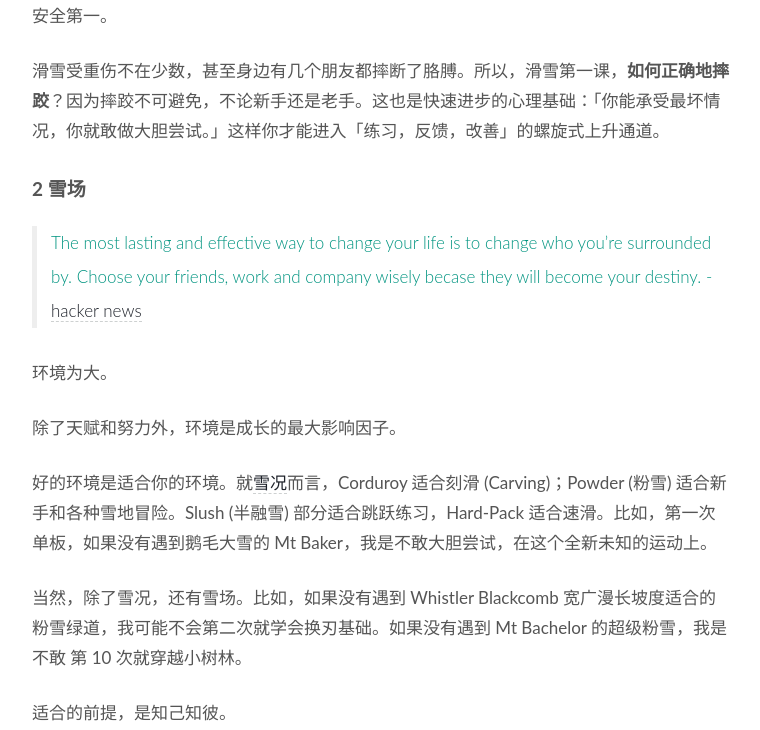
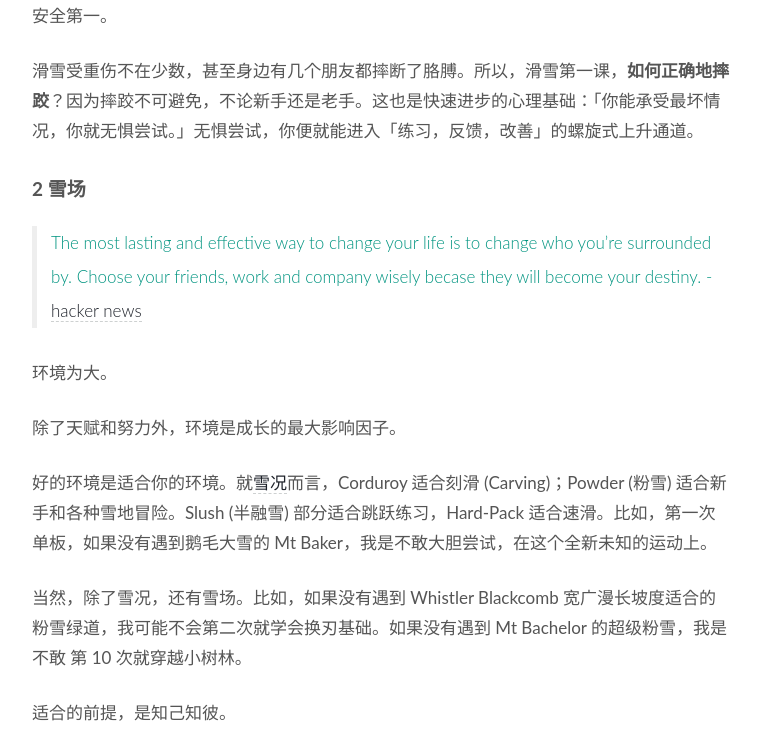
Before and after one commit to WillWang-X/willwang-x.github.io, a Jekyll site: the page built from _posts/blogs/2021-04-06-s-and-adventure.md, in a window 1280 px wide and 900 px high, scrolled down 1535 px, cut to the strip 170-900 px from the top of the window. Shown: the whole strip, without its empty margins (258-1018 px from the left). Built offline with Jekyll 4.4.1, drawn with Linux system fonts in a browser that asks for light colours.

Commit message:
Update for readability

```diff
--- a/_posts/blogs/2021-04-06-s-and-adventure.md
+++ b/_posts/blogs/2021-04-06-s-and-adventure.md
@@ -31,7 +31,7 @@ published: true
 
 安全第一。
 
-滑雪受重伤不在少数，甚至身边有几个朋友都摔断了胳膊。所以，滑雪第一课，**如何正确地摔跤**？因为摔跤不可避免，不论新手还是老手。这也是快速进步的心理基础：「你能承受最坏情况，你就敢做大胆尝试。」这样你才能进入「练习，反馈，改善」的螺旋式上升通道。
+滑雪受重伤不在少数，甚至身边有几个朋友都摔断了胳膊。所以，滑雪第一课，**如何正确地摔跤**？因为摔跤不可避免，不论新手还是老手。这也是快速进步的心理基础：「你能承受最坏情况，你就无惧尝试。」无惧尝试，你便就能进入「练习，反馈，改善」的螺旋式上升通道。
 
 ## 2 雪场
 
```
